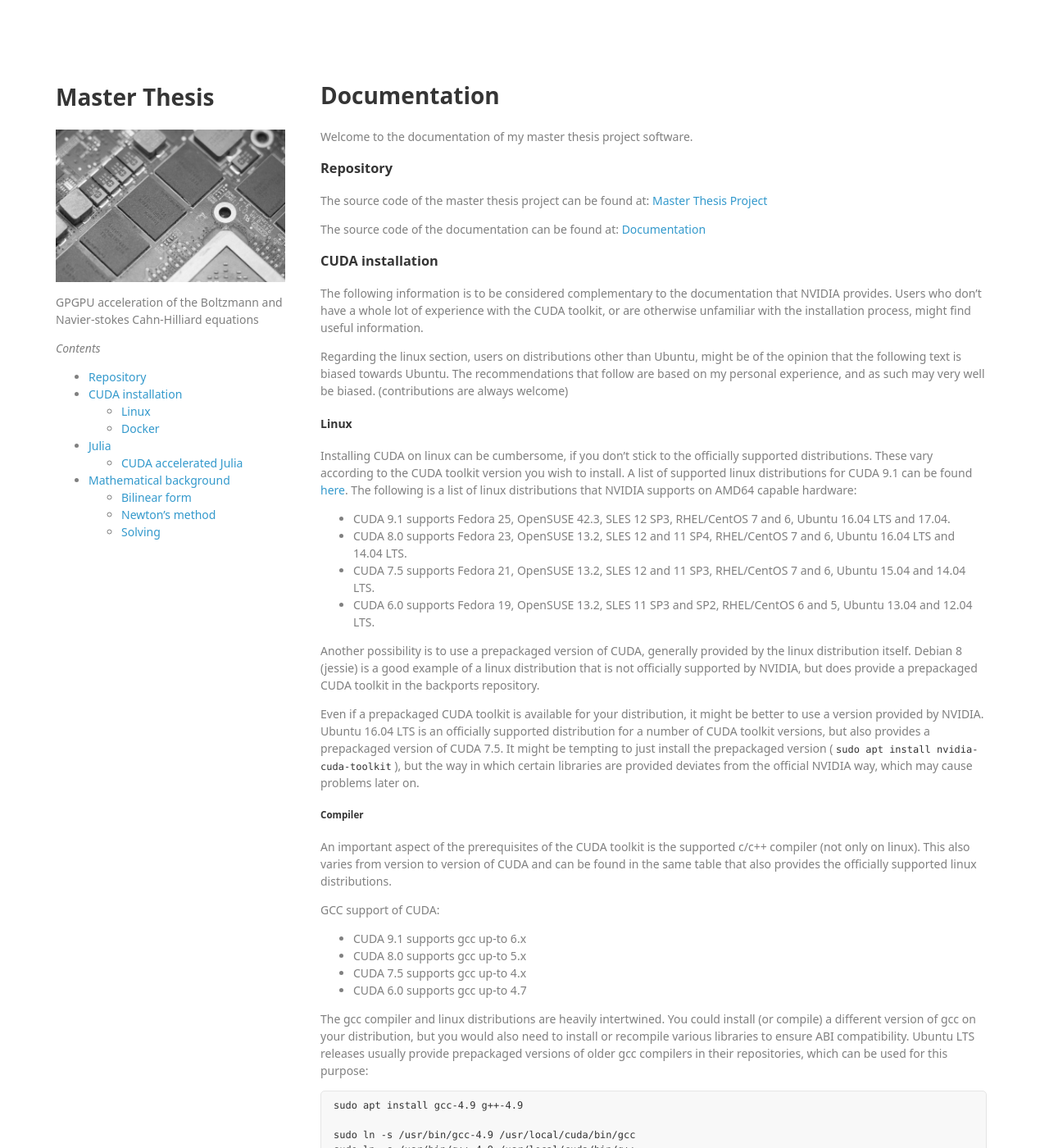
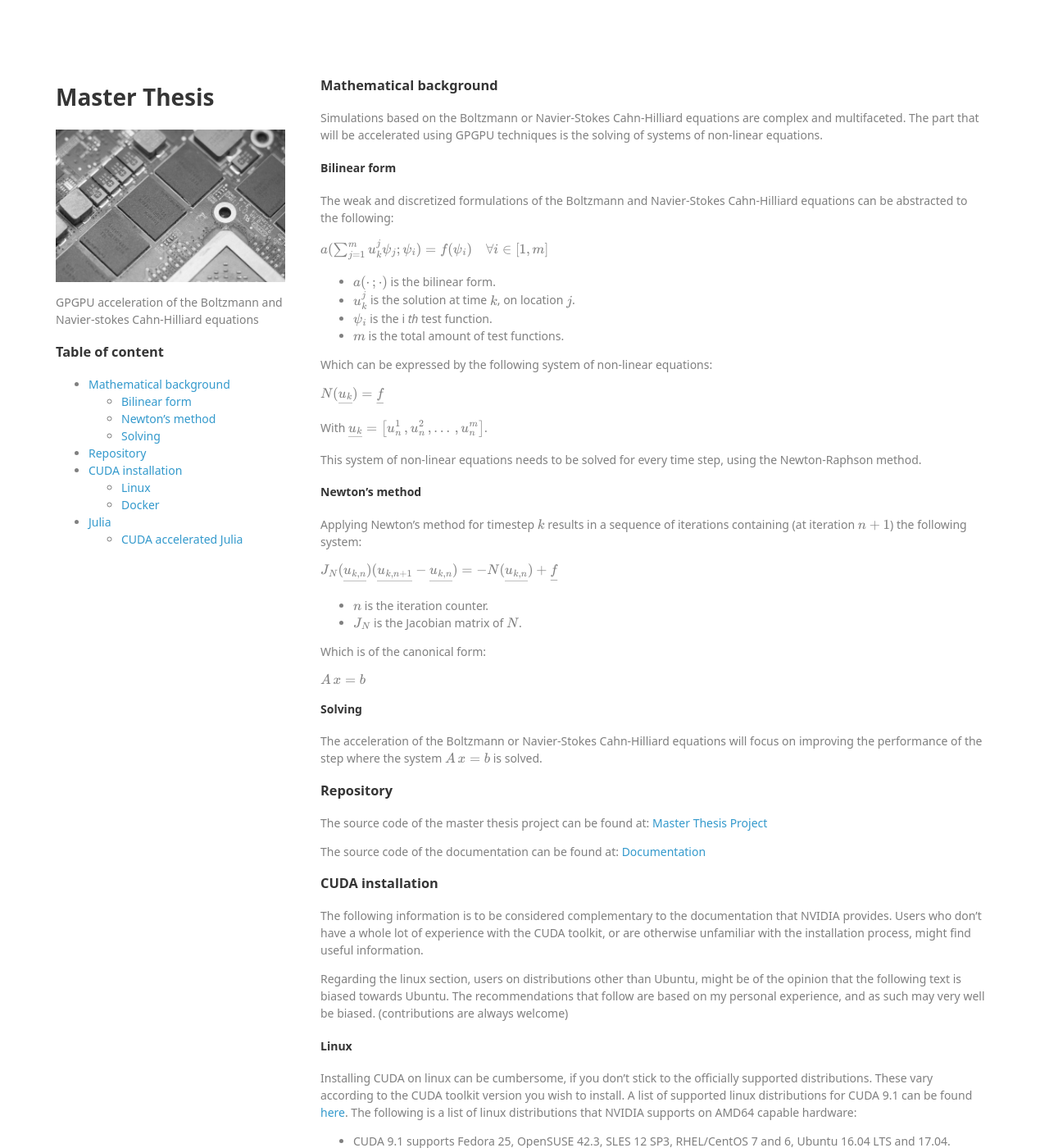
Before and after one commit to lucasbekker/lucasbekker.github.io, a Jekyll site: the page built from index.md, in a window 1280 px wide and 1400 px high. Shown: the whole window at 82% size. Built offline with Jekyll 4.4.1, drawn with Linux system fonts in a browser that asks for light colours; nearby versions of some CDN libraries; our own code applies the rules of GitHub Pages for plain Markdown files; formulas are drawn with MathJax 3; some of the changed text lies outside the part shown.

Commit message:
Add sections, remove header, improve usages of frontmatter

```diff
--- a/_includes/content.html
+++ /dev/null
@@ -1,4 +0,0 @@
-<!-- Main content generated from index.md -->
-<div id="content">
-        {{ content }}
-</div>
--- a/_includes/tableofcontents.html
+++ b/_includes/tableofcontents.html
@@ -13,6 +13,6 @@
 <!-- Configure Jekyll Table Of Contents -->
 <script type="text/javascript">
     $(document).ready(function() {
-        $('#toc').toc({ title: '<i>Contents</i>'});
+        $('#toc').toc({ title: '<h3>Table of content</h3>'});
     });
 </script>
--- a/_layouts/default.html
+++ b/_layouts/default.html
@@ -15,17 +15,7 @@
 
 <body>
 
-    <header>
-		<!-- Header definition -->
-		<div class="container">
-
-			<!--{% include header.html %}-->
-
-		</div>
-
-	</header>
-
-	<!-- Structure required for Sticky Sidebar -->
+    <!-- Structure required for Sticky Sidebar -->
 	<div class="container clearfix">
 
 		<div id="sidebar">
@@ -39,7 +29,9 @@
 		</div>
 
 		<!-- Include main content -->
-		{% include content.html %}
+        <div id="content">
+            {{ content }}
+        </div>
 
 	</div>
 
--- a/index.md
+++ b/index.md
@@ -1,6 +1,55 @@
-# Documentation
+---
+---
 
-Welcome to the documentation of my master thesis project software.
+### Mathematical background
+
+Simulations based on the Boltzmann or Navier-Stokes Cahn-Hilliard equations are complex and multifaceted. The part that will be accelerated using GPGPU techniques is the solving of systems of non-linear equations.
+
+#### Bilinear form
+
+The weak and discretized formulations of the Boltzmann and Navier-Stokes Cahn-Hilliard equations can be abstracted to the following:
+
+$$
+\begin{array}{lr}
+a( \sum_{j=1}^{m} u_{k}^{j} \psi_{j} ; \psi_{i} ) = f(\psi_{i}) & \forall i \in \left [ 1,m \right ]
+\end{array}
+$$
+
+  * $a(\cdot \, ; \cdot)$ is the bilinear form.
+  * $u_{k}^{j}$ is the solution at time $k$, on location $j$.
+  * $\psi_{i}$ is the i *th* test function.
+  * $m$ is the total amount of test functions.
+
+Which can be expressed by the following system of non-linear equations:
+
+$$
+N(\underline{u_{k}}) = \underline{f}
+$$
+
+With $\underline{u_{k}} = \left [ u_{n}^{1} \,,u_{n}^{2} \,,...\,,u_{n}^{m} \right ]$.
+
+This system of non-linear equations needs to be solved for every time step, using the Newton-Raphson method.
+
+#### Newton's method
+
+Applying Newton's method for timestep $k$ results in a sequence of iterations containing (at iteration $n + 1$) the following system:
+
+$$
+J_{N}(\underline{u_{k,n}}) (\underline{u_{k,n+1}} - \underline{u_{k,n}}) = - N(\underline{u_{k,n}}) + \underline{f}
+$$
+
+  * $n$ is the iteration counter.
+  * $J_{N}$ is the Jacobian matrix of $N$.
+
+Which is of the canonical form:
+
+$$
+A\,x=b
+$$
+
+#### Solving
+
+The acceleration of the Boltzmann or Navier-Stokes Cahn-Hilliard equations will focus on improving the performance of the step where the system $A\,x=b$ is solved.
 
 ### Repository
 
```
Also changed, not shown: other parts of index.md (+0 -51 lines).
